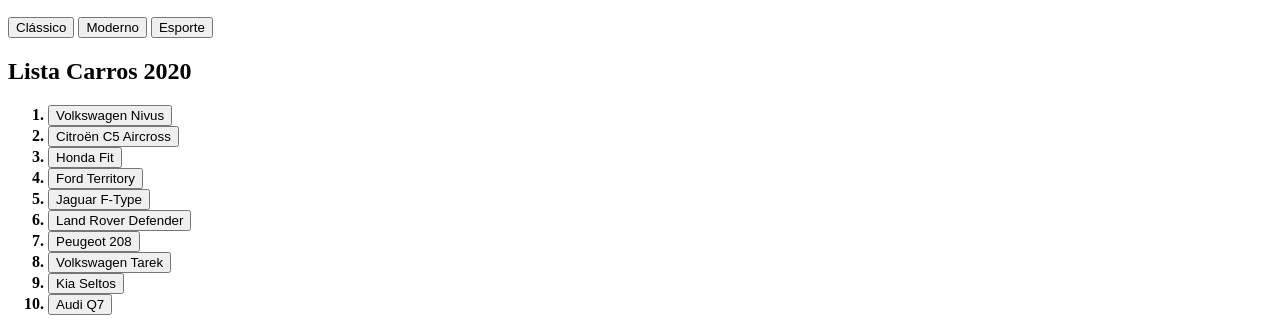
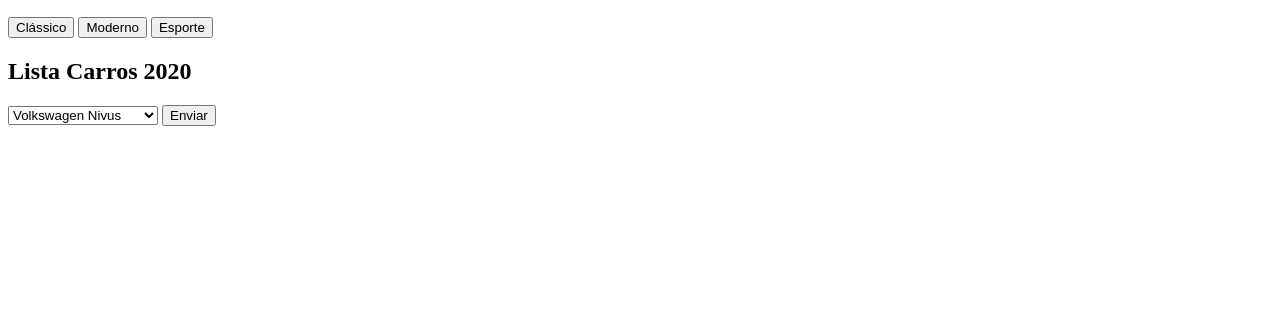
Before and after one commit to LauraLuz/AtividadeDataseTempos, a plain HTML site: page atividade/index.html in a window 1280 px wide. Shown: the part 530-861 px from the top of the page. After the commit the page ends 800 px from the top, so only its background shows below. Drawn offline with Linux system fonts and the light colour scheme.

Commit message:
Update index.html

```diff
--- a/atividade/index.html
+++ b/atividade/index.html
@@ -65,21 +65,23 @@
     </div>
     <div id="ex5">
         <h2>Lista Carros 2020</h2>
-        <ol>
-            <li><button type="button" onclick="" id="Volkswagen Nivus">Volkswagen Nivus</button> </li>
-            <li><button type="button" onclick="" id="Citroën C5 Aircross">Citroën C5 Aircross</button></li>
-            <li><button type="button" onclick="" id="Honda Fit">Honda Fit</button></li>
-            <li><button type="button" onclick="" id="Ford Territory">Ford Territory</button></li>
-            <li><button type="button" onclick="" id="Jaguar F-Type">Jaguar F-Type</button></li>
-            <li><button type="button" onclick="" id="Land Rover Defender">Land Rover Defender</button></li>
-            <li><button type="button" onclick="" id="Peugeot 208">Peugeot 208</button></li>
-            <li><button type="button" onclick="" id="Volkswagen Tarek">Volkswagen Tarek</button></li>
-            <li><button type="button" onclick="" id="Kia Seltos">Kia Seltos</button></li>
-            <li><button type="button" onclick="" id="Audi Q7">Audi Q7</button></li>
-        </ol>
+        <select id="listaCarros">
+            <option value="1">Volkswagen Nivus</option>
+            <option value="2">Citroën C5 Aircross</option>
+            <option value="3">Honda Fit</option>
+            <option value="4">Ford Territory</option>
+            <option value="5">Jaguar F-Type</option>
+            <option value="6">Land Rover Defender</option>
+            <option value="7">Peugeot 208</option>
+            <option value="8">Volkswagen Tarek</option>
+            <option value="9">Kia Seltos</option>
+            <option value="10">Audi Q7</option>
+        </select>
+        <button type="button" id="selectCarro">Enviar</button>
+        <img id="imgCarro" src="" alt="imagem Carro">
     </div>
 
-    <script type="text\javascript" src="js/script.js"></script>
+    <script type="text/javascript" src="js/script.js"></script>
 </body>
 
 </html>
```
